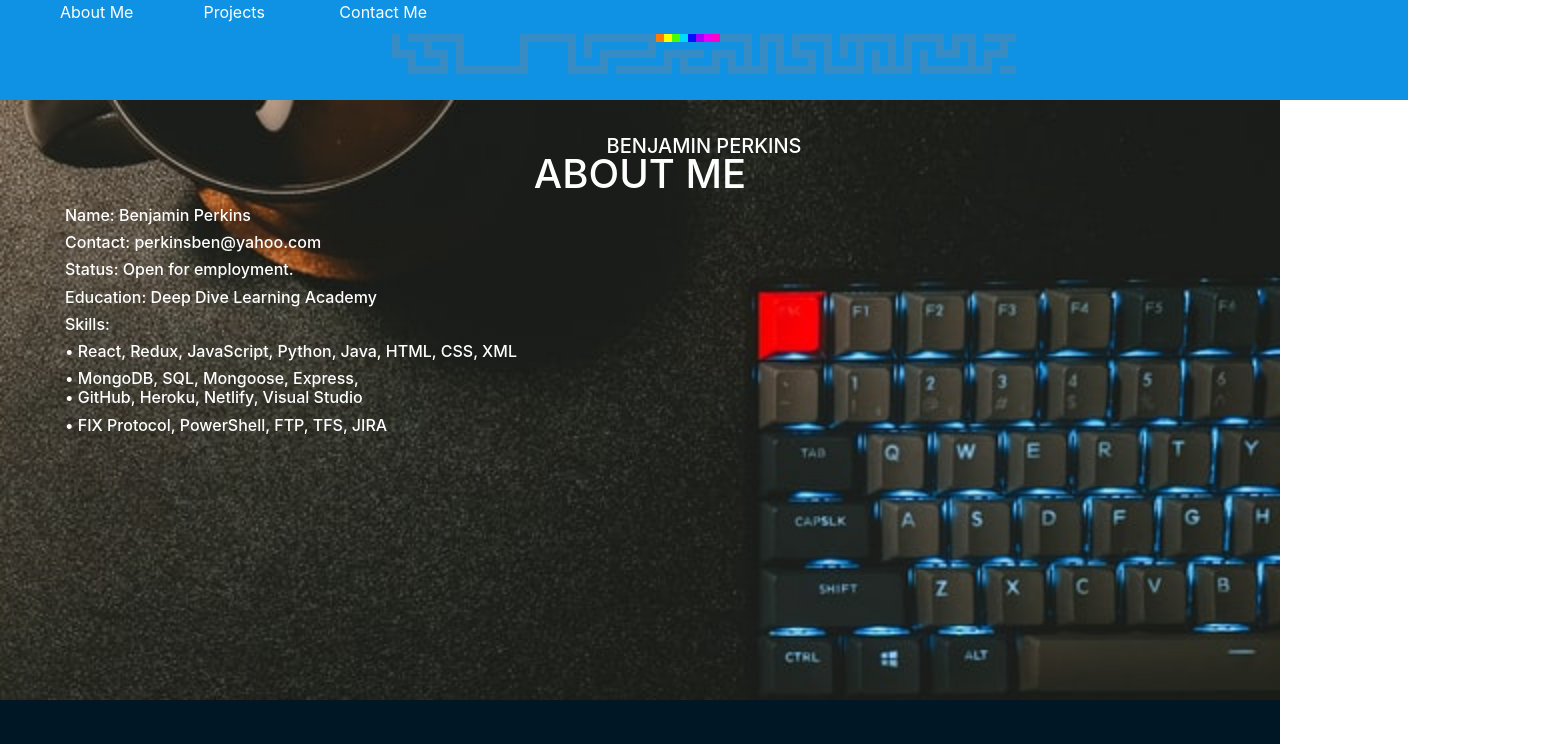
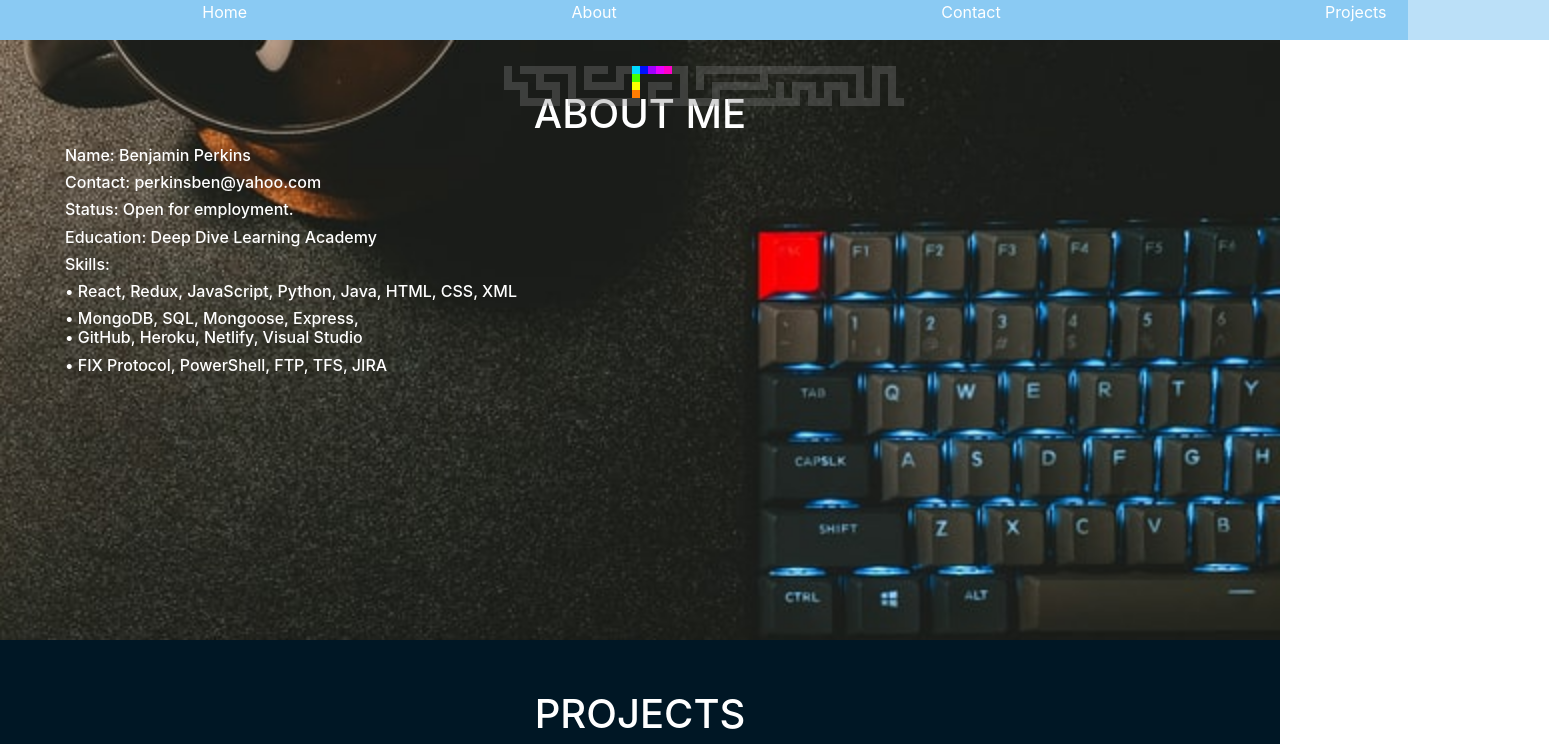
Before and after one commit to Ben8842/new_portfolio, a React (Create React App) app: page / in a window 1280 px wide. Shown: the top 744 px of the page, 1549 px wide, since content can reach past the window. Built offline with nearby package versions, Linux system fonts and the light colour scheme.

Commit message:
updated with some scrolling

```diff
--- a/package.json
+++ b/package.json
@@ -10,6 +10,7 @@
     "react": "^17.0.2",
     "react-dom": "^17.0.2",
     "react-scripts": "4.0.3",
+    "react-scroll": "^1.8.2",
     "reactstrap": "^8.9.0",
     "web-vitals": "^1.0.1"
   },
--- a/src/App.css
+++ b/src/App.css
@@ -9,8 +9,8 @@ h5 {
 
 .top {
   color: white;
-  background-color: rgb(15, 146, 228);
-  height: 100px;
+  background-color: rgba(15, 146, 228, 0.281);
+  height: 40px;
   width: 110%;
   position: -webkit-sticky; /* Safari */
   position: sticky;
@@ -248,8 +248,8 @@ button:focus {
 
   .top {
     color: white;
-    background-color: rgb(28, 149, 224);
-    height: 100px;
+    background-color: rgba(28, 149, 224, 0.157);
+    height: 40px;
     width: 110%;
     position: -webkit-sticky; /* Safari */
     position: sticky;
--- a/src/App.js
+++ b/src/App.js
@@ -13,6 +13,7 @@ import Background9 from "./img/computer.jpg";
 import Slides from "./Slides";
 import Diamond from "./components/Diamond.js";
 import Bar from "./components/Bar.js";
+import { Link } from "react-scroll";
 
 //var gifimg = require("./imgfolder/spinningtwo.gif").default;
 
@@ -20,15 +21,39 @@ function App() {
   return (
     <div>
       <div className="top">
-        <span class="topmenu">About Me</span>
-
-        <span class="topmenu">Projects</span>
-
-        <span class="topmenu"> Contact Me</span>
-        <Bar pixelSize="sml" height="5" width="78" />
-        <h5>BENJAMIN PERKINS</h5>
+        <ul
+          className="top"
+          style={{
+            display: "flex",
+            listStyle: "none",
+            justifyContent: "space-around",
+          }}
+        >
+          <li>
+            <Link activeClass="active" to="home" spy={true} smooth={true}>
+              Home
+            </Link>
+          </li>
+          <li>
+            <Link to="about" spy={true} smooth={true}>
+              About
+            </Link>
+          </li>
+          <li>
+            <Link to="contact" spy={true} smooth={true}>
+              Contact
+            </Link>
+          </li>
+          <li>
+            <Link to="projects" spy={true} smooth={true}>
+              Projects
+            </Link>
+          </li>
+        </ul>
+        <Bar pixelSize="sml" height="5" width="50" />
       </div>
       <div
+        id="about"
         className="secondary"
         style={{
           backgroundImage: `url(${Background})`,
@@ -59,11 +84,12 @@ function App() {
           <h6>• FIX Protocol, PowerShell, FTP, TFS, JIRA</h6>
         </Col>
       </div>
-      <div className="primary">
+      <div className="primary" id="projects">
         <h1>PROJECTS</h1>
         <Slides />
       </div>
       <div
+        id="contact"
         className="secondary"
         style={{
           backgroundImage: `url(${Background2})`,
```
Also changed, not shown: 1 other file (tests, documents, lock files or other folders).
